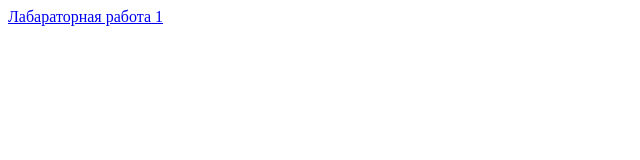
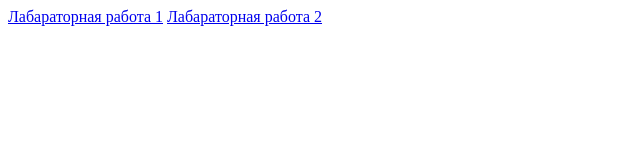
Before and after one commit to Semchenkosasha/STRWeb, a plain HTML site: page index.html in a window 1280 px wide. Shown: the whole page, without its empty margins (0-640 px from the left). Drawn offline with Linux system fonts and the light colour scheme.

Commit message:
Update index.html

```diff
--- a/index.html
+++ b/index.html
@@ -7,5 +7,6 @@
 </head>
 <body>
   <a href="lab1/lab1.html">Лабараторная работа 1</a>
+  <a href="lab2/lab2.html">Лабараторная работа 2</a>
 </body>
 </html>
```
